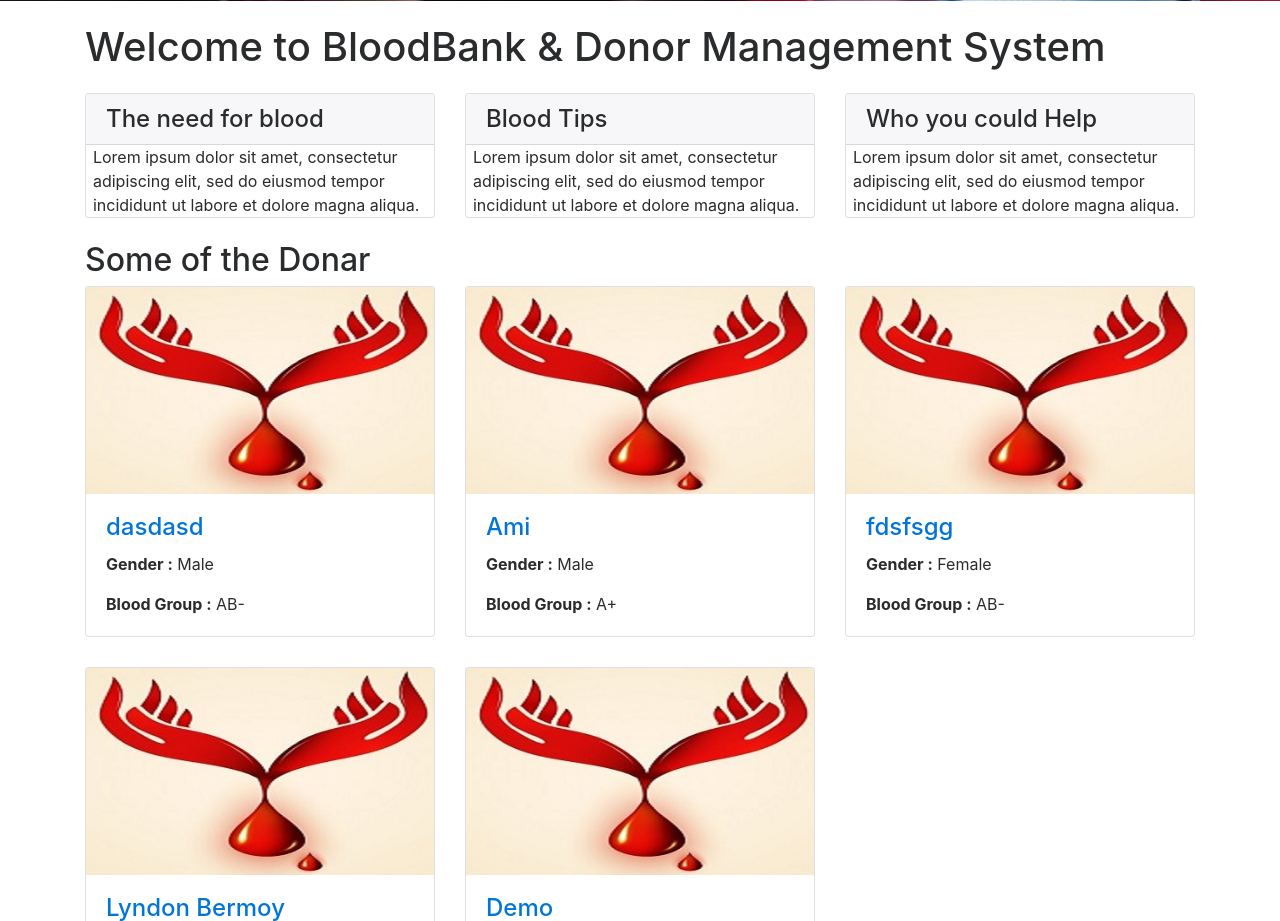
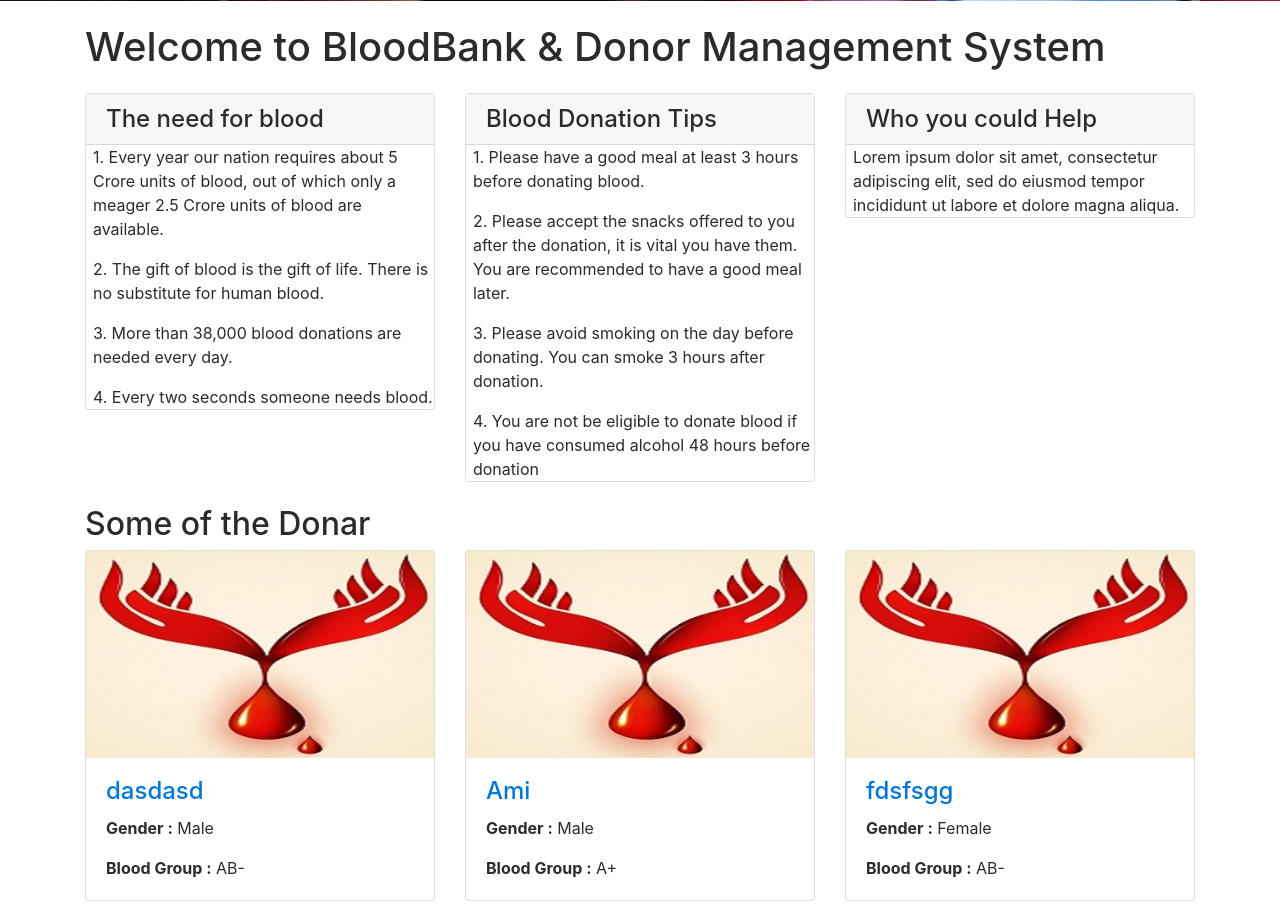
Before and after one commit to CryptoLeo-3000/BloodBank, a PHP site: page / in a window 1280 px wide. Shown: the part 575-1496 px from the top of the page. Run offline with PHP 8.4, Linux system fonts and the light colour scheme; data comes from the database, SQL or seed files in the repository.

Commit message:
Update index.php

```diff
--- a/bbdms/index.php
+++ b/bbdms/index.php
@@ -51,21 +51,26 @@ include('includes/config.php');
             <div class="col-lg-4 mb-4">
                 <div class="card">
                     <h4 class="card-header">The need for blood</h4>
-
-                        <p class="card-text" style="padding-left:2%">Lorem ipsum dolor sit amet, consectetur adipiscing elit, sed do eiusmod tempor incididunt ut labore et dolore magna aliqua. </p>
+                    <p class="card-text" style="padding-left:2%">1. Every year our nation requires about 5 Crore units of blood, out of which only a meager 2.5 Crore units of blood are available.</p>
+                    <p class="card-text" style="padding-left:2%">2. The gift of blood is the gift of life. There is no substitute for human blood.</p>
+                    <p class="card-text" style="padding-left:2%">3. More than 38,000 blood donations are needed every day.</p>
+                    <p class="card-text" style="padding-left:2%">4. Every two seconds someone needs blood.</p>
                 </div>
             </div>
             <div class="col-lg-4 mb-4">
                 <div class="card">
-                    <h4 class="card-header">Blood Tips</h4>
-
-                        <p class="card-text" style="padding-left:2%">Lorem ipsum dolor sit amet, consectetur adipiscing elit, sed do eiusmod tempor incididunt ut labore et dolore magna aliqua. </p>
+                    <h4 class="card-header">Blood Donation Tips</h4>
+                    <p class="card-text" style="padding-left:2%">
+                    1. Please have a good meal at least 3 hours before donating blood.</p>
+                    <p class="card-text" style="padding-left:2%">2. Please accept the snacks offered to you after the donation, it is vital you have them. You are recommended to have a good meal later.</p>
+                    <p class="card-text" style="padding-left:2%">3. Please avoid smoking on the day before donating. You can smoke 3 hours after donation.</p>
+                    <p class="card-text" style="padding-left:2%">4. You are not be eligible to donate blood if you have consumed alcohol 48 hours before donation
+                    </p>
                 </div>
             </div>
             <div class="col-lg-4 mb-4">
                 <div class="card">
                     <h4 class="card-header">Who you could Help</h4>
-
                         <p class="card-text" style="padding-left:2%">Lorem ipsum dolor sit amet, consectetur adipiscing elit, sed do eiusmod tempor incididunt ut labore et dolore magna aliqua. </p>
                 </div>
             </div>
```
